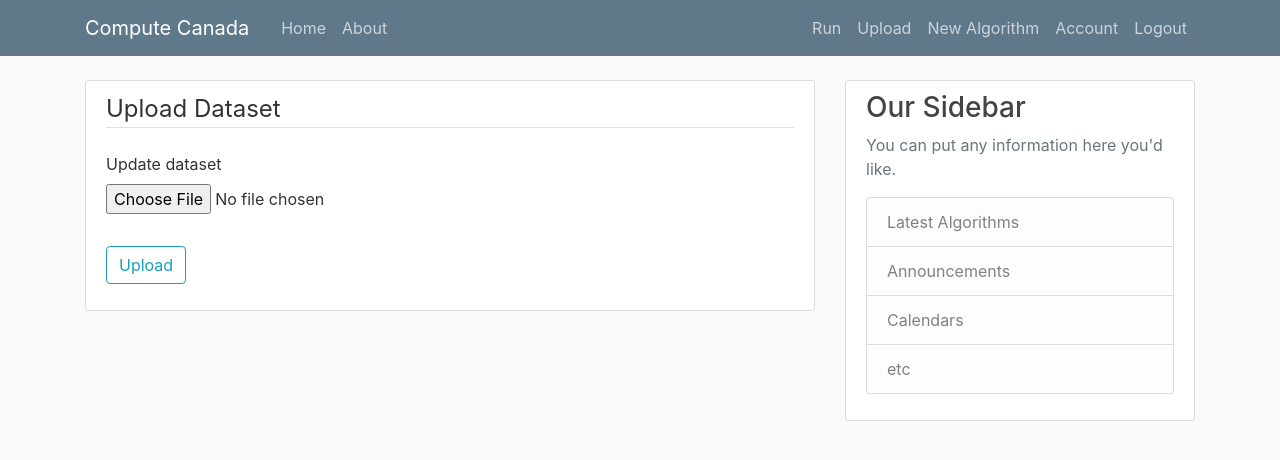
After one commit to asianqtip/SENG371Project2, a Flask app: page /upload in a window 1280 px wide. The commit adds this page. Shown: the top 460 px of the page. Run offline with Flask 2, Linux system fonts and the light colour scheme; a user stored in the database is signed in; some libraries are stand-ins or nearby versions.

Commit message:
PLEASE WORK

```diff
--- a/flaskblog/forms.py
+++ b/flaskblog/forms.py
@@ -61,3 +61,7 @@ class PostForm(FlaskForm):
     content = TextAreaField('Description', validators=[DataRequired()])
     alg = FileField('Upload Algorithm', validators=[FileRequired()])
     submit = SubmitField('Post')
+
+class UploadForm(FlaskForm):
+    data_file = FileField('Update dataset', validators=[FileRequired()])
+    submit = SubmitField('Upload')
--- a/flaskblog/routes.py
+++ b/flaskblog/routes.py
@@ -3,7 +3,7 @@ import secrets
 from PIL import Image
 from flask import render_template, url_for, flash, redirect, request, abort
 from flaskblog import app, db, bcrypt
-from flaskblog.forms import RegistrationForm, LoginForm, UpdateAccountForm, PostForm
+from flaskblog.forms import RegistrationForm, LoginForm, UpdateAccountForm, PostForm, UploadForm
 from flaskblog.models import User, Post
 from flask_login import login_user, current_user, logout_user, login_required
 from werkzeug.utils import secure_filename
@@ -167,3 +167,29 @@ def user_posts(username):
         .order_by(Post.date_posted.desc())\
         .paginate(page=page, per_page=5)
     return render_template('user_posts.html', posts=posts, user=user)
+
+@app.route("/run", methods=['GET', 'POST'])
+@login_required
+def run():
+    page = request.args.get('page', 1, type=int)
+    posts = Post.query.order_by(Post.date_posted.desc()).paginate(page=page, per_page=5)
+    entries = os.listdir(os.path.join(app.root_path, 'static/datasets'))
+    if request.method == 'POST':
+        algo = request.values.get('algorithms')
+        dataset = request.values.get('dataset')
+        flash(algo)
+        flash(dataset)
+        flash('Files selected', 'success')
+        return redirect(url_for('home'))
+    return render_template('run.html', posts=posts, entries=entries, legend='New Algorithm')
+
+
+@app.route("/upload", methods=['GET', 'POST'])
+@login_required
+def upload():
+    form = UploadForm()
+    if form.validate_on_submit():
+        form.data_file.data.save(os.path.join(app.root_path, 'static/datasets', form.data_file.data.filename))
+        flash('Your file has been uploaded', 'success')
+        return redirect(url_for('upload'))
+    return render_template('upload.html',form=form, legend='Upload Dataset')
--- a/flaskblog/templates/layout.html
+++ b/flaskblog/templates/layout.html
@@ -32,6 +32,8 @@
             <!-- Navbar Right Side -->
             <div class="navbar-nav">
               {% if current_user.is_authenticated %}
+                <a class="nav-item nav-link" href="{{ url_for('run') }}">Run</a>
+                <a class="nav-item nav-link" href="{{ url_for('upload') }}">Upload</a>
                 <a class="nav-item nav-link" href="{{ url_for('new_post') }}">New Algorithm</a>
                 <a class="nav-item nav-link" href="{{ url_for('account') }}">Account</a>
                 <a class="nav-item nav-link" href="{{ url_for('logout') }}">Logout</a>
--- a/flaskblog/templates/run.html
+++ b/flaskblog/templates/run.html
@@ -1,12 +1,13 @@
 {% extends "layout.html" %}
 {% block content %}
     <form class= "form-group" action="" method="POST" name="run">
+        <legend class="border-bottom mb-4">{{ legend }}</legend>
         <p> Select the algorithm you would like to use. Default is the Polymer algorithm</p>
         <select class="form-group" name ="algorithms">
             {% for post in posts.items %}
             <option value="{{ post.alg_file }}">{{ post.title }}</option>
             {% endfor %}
-            <option value="polymer-v4.9.tar.gz" selected>Polymer</option>
+            <option value="polymer-v4.9.tar.gz" selected>Default</option>
         </select>
         <div>
         <p> Select the dataset you would like to use</p>
--- /dev/null
+++ b/flaskblog/templates/upload.html
@@ -0,0 +1,23 @@
+{% extends "layout.html" %}
+{% block content %}
+<div class="content-section">
+    <form method="POST" action="" enctype="multipart/form-data">
+        {{ form.hidden_tag() }}
+        <fieldset class="form-group">
+            <legend class="border-bottom mb-4">{{ legend }}</legend>
+            <div class="form-group">
+                    {{ form.data_file.label() }}
+                    {{ form.data_file(class="form-control-file") }}
+                    {% if form.data_file.errors %}
+                        {% for error in form.data_file.errors %}
+                            <span class="text-danger">{{ error }}</span></br>
+                        {% endfor %}
+                    {% endif %}
+            </div>
+        </fieldset>
+        <div class="form-group">
+            {{ form.submit(class="btn btn-outline-info") }}
+        </div>
+    </form>
+</div>
+{% endblock content %}
```
